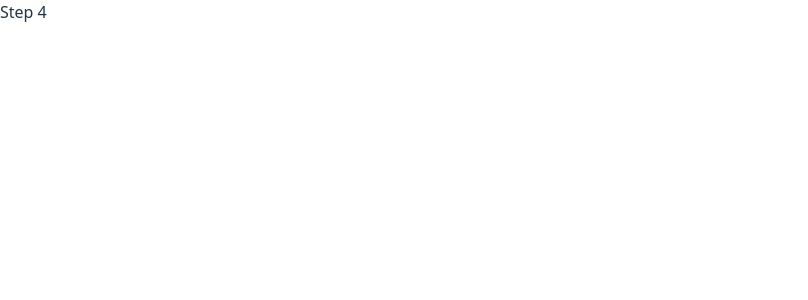
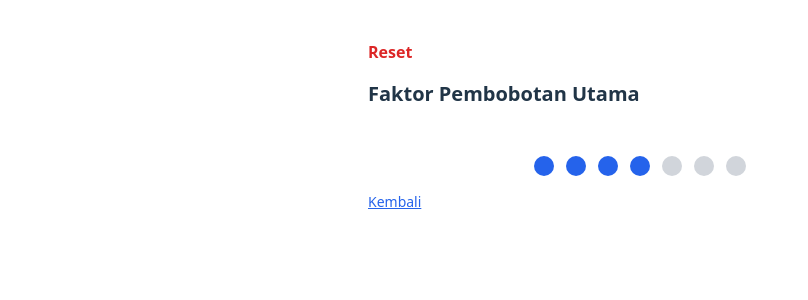
Before and after one commit to ucubz/mpjhd-app-v2, a React (Vite) app: page /step/4 in a window 1280 px wide. Shown: the top 300 px of the page, without its empty margins (0-808 px from the left). Built offline with nearby package versions, Linux system fonts and the light colour scheme.

Commit message:
Update Step4_FaktorUtama.jsx

```diff
--- a/src/pages/Step4_FaktorUtama.jsx
+++ b/src/pages/Step4_FaktorUtama.jsx
@@ -1,2 +1,167 @@
 // Step 4 - Faktor utama
-export default function Step4_FaktorUtama() { return <div>Step 4</div>; }
+import { useNavigate } from 'react-router-dom';
+import { RadioGroup } from '@headlessui/react';
+import { CheckCircleIcon } from '@heroicons/react/24/solid';
+import { useMPJHD } from '../context/MPJHDContext';
+import Stepper from '../components/Stepper';
+
+export default function Step4_FaktorUtama() {
+  const { state, dispatch } = useMPJHD();
+  const navigate = useNavigate();
+  const kelompok = state.kelompok;
+
+  const showPeran = kelompok === 'III Khusus Bersama';
+  const showKerugian =
+    kelompok === 'III Khusus Bersama' ||
+    kelompok === 'III Khusus Individu';
+  const showKerugianIV = kelompok === 'IV';
+  const showReputasiVI = kelompok === 'VI';
+
+  const isComplete =
+    (!showPeran || state.faktorUtama.peran) &&
+    ((!showKerugian && !showKerugianIV && !showReputasiVI) || state.faktorUtama.jumlahKerugian || state.faktorUtama.reputasi);
+
+  const handleNext = () => navigate('/step/5');
+
+  const updateFaktor = (field, value) => {
+    dispatch({
+      type: 'SET_FAKTOR_UTAMA',
+      field,
+      value,
+    });
+    // auto next jika hanya satu
+    if (
+      (!showPeran && (showKerugian || showKerugianIV || showReputasiVI)) === false
+    ) {
+      handleNext();
+    }
+  };
+
+  return (
+    <div className="max-w-xl mx-auto py-10 px-4">
+      <button
+        onClick={() => {
+          if (confirm('Yakin ingin mereset dan kembali ke awal?')) {
+            dispatch({ type: 'RESET' });
+            navigate('/step/1');
+          }
+        }}
+        className="text-red-600 font-semibold mb-4"
+      >
+        Reset
+      </button>
+
+      <h2 className="text-xl font-bold mb-6">Faktor Pembobotan Utama</h2>
+
+      {showPeran && (
+        <div className="mb-6">
+          <p className="font-semibold mb-2">Peran Pelaku:</p>
+          <RadioGroup
+            value={state.faktorUtama.peran}
+            onChange={(val) => updateFaktor('peran', val)}
+          >
+            <div className="space-y-2">
+              {['Pasif', 'Aktif', 'Inisiator'].map((val) => (
+                <RadioGroup.Option key={val} value={val}
+                  className={({ checked }) =>
+                    `p-3 border rounded-xl ${checked ? 'bg-blue-100 border-blue-500' : 'border-gray-300'}`
+                  }>
+                  {({ checked }) => (
+                    <div className="flex items-center gap-2">
+                      {checked && <CheckCircleIcon className="h-5 w-5 text-blue-600" />}
+                      <span>{val}</span>
+                    </div>
+                  )}
+                </RadioGroup.Option>
+              ))}
+            </div>
+          </RadioGroup>
+        </div>
+      )}
+
+      {(showKerugian || showKerugianIV) && (
+        <div className="mb-6">
+          <p className="font-semibold mb-2">
+            {kelompok === 'IV'
+              ? 'Kerugian bagi pihak yang dilayani:'
+              : 'Jumlah uang yang diterima atau kerugian negara:'}
+          </p>
+          <RadioGroup
+            value={state.faktorUtama.jumlahKerugian}
+            onChange={(val) => updateFaktor('jumlahKerugian', val)}
+          >
+            <div className="space-y-2">
+              {[
+                { label: '≤ Rp10 juta', value: 7.5 },
+                { label: '> Rp10 juta s.d. 50 juta', value: 15 },
+                { label: '> Rp50 juta s.d. 100 juta', value: 22.5 },
+                { label: '> Rp100 juta', value: 30 },
+              ].map(({ label, value }) => (
+                <RadioGroup.Option key={value} value={value}
+                  className={({ checked }) =>
+                    `p-3 border rounded-xl ${checked ? 'bg-blue-100 border-blue-500' : 'border-gray-300'}`
+                  }>
+                  {({ checked }) => (
+                    <div className="flex items-center gap-2">
+                      {checked && <CheckCircleIcon className="h-5 w-5 text-blue-600" />}
+                      <span>{label}</span>
+                    </div>
+                  )}
+                </RadioGroup.Option>
+              ))}
+            </div>
+          </RadioGroup>
+        </div>
+      )}
+
+      {showReputasiVI && (
+        <div className="mb-6">
+          <p className="font-semibold mb-2">Dampak terhadap reputasi / tugas:</p>
+          <RadioGroup
+            value={state.faktorUtama.reputasi}
+            onChange={(val) => updateFaktor('reputasi', val)}
+          >
+            <div className="space-y-2">
+              {[
+                'Tidak berdampak',
+                'Berdampak pada unit kerja',
+                'Berdampak pada instansi / tersangka',
+              ].map((val) => (
+                <RadioGroup.Option key={val} value={val}
+                  className={({ checked }) =>
+                    `p-3 border rounded-xl ${checked ? 'bg-blue-100 border-blue-500' : 'border-gray-300'}`
+                  }>
+                  {({ checked }) => (
+                    <div className="flex items-center gap-2">
+                      {checked && <CheckCircleIcon className="h-5 w-5 text-blue-600" />}
+                      <span>{val}</span>
+                    </div>
+                  )}
+                </RadioGroup.Option>
+              ))}
+            </div>
+          </RadioGroup>
+        </div>
+      )}
+
+      {isComplete && showPeran && (
+        <button
+          onClick={handleNext}
+          className="mt-4 px-4 py-2 bg-blue-600 text-white rounded-md"
+        >
+          Lanjut
+        </button>
+      )}
+
+      <div className="mt-12">
+        <Stepper currentStep={4} totalSteps={7} />
+        <button
+          onClick={() => navigate('/step/3')}
+          className="mt-4 text-sm text-blue-600 underline"
+        >
+          Kembali
+        </button>
+      </div>
+    </div>
+  );
+}
```
